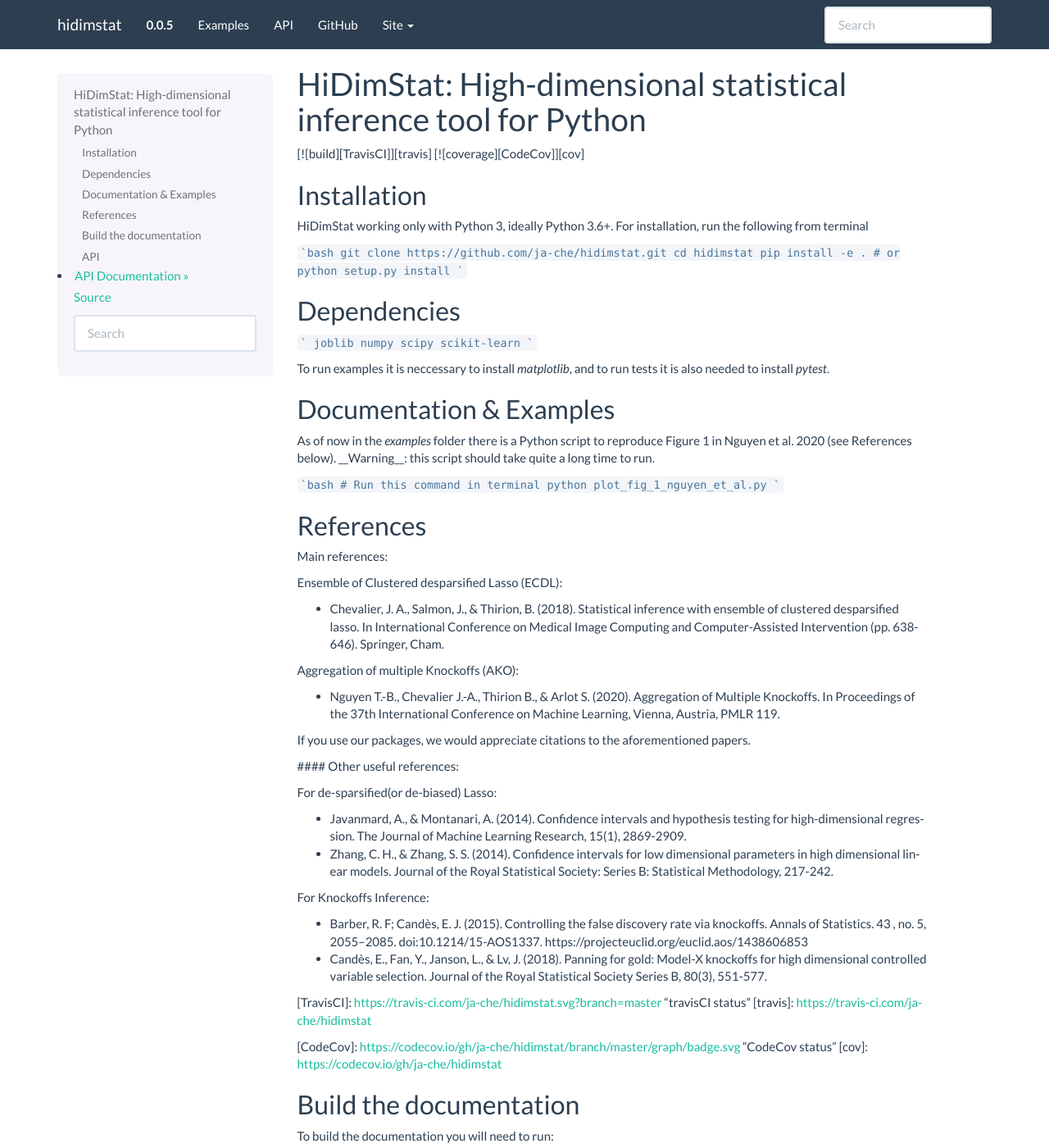
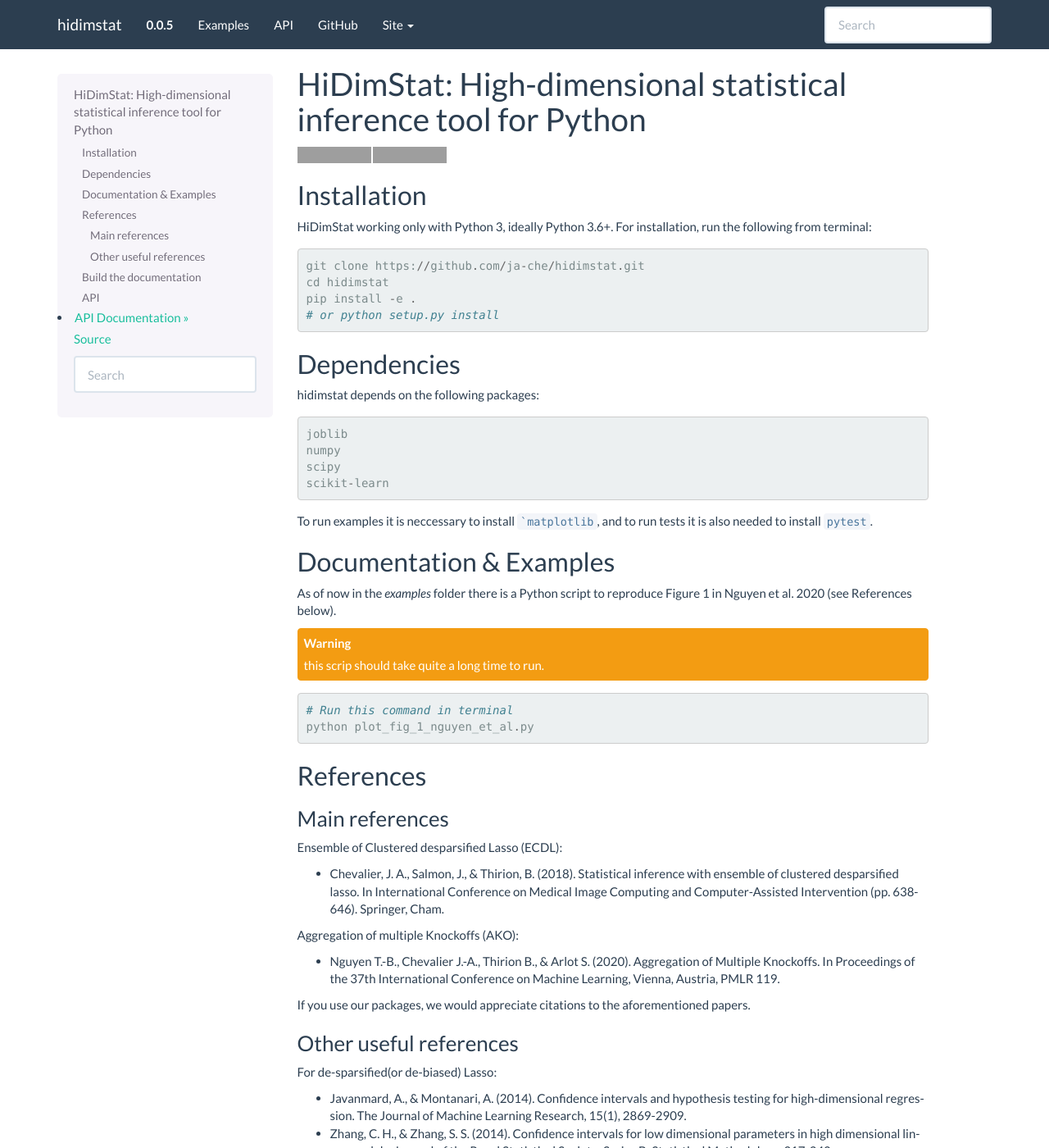
Before and after one commit to ja-che/hidimstat, a Sphinx documentation site: the page built from doc/index.rst, in a window 1280 px wide and 1400 px high. Shown: the whole window at 82% size. Built offline with Sphinx 7.4.7, drawn with Linux system fonts in a browser that asks for light colours; the version number is read from the project's files by our own code; grey boxes are pictures that could not be loaded.

Commit message:
pass alex

````diff
--- a/doc/conf.py
+++ b/doc/conf.py
@@ -192,15 +192,29 @@
      'Miscellaneous'),
 ]
 
+# -- Intersphinx configuration -----------------------------------------------
+
+intersphinx_mapping = {
+    'python': ('https://docs.python.org/3', None),
+    'numpy': ('https://numpy.org/devdocs', None),
+    'scipy': ('https://scipy.github.io/devdocs', None),
+    'matplotlib': ('https://matplotlib.org', None),
+    'sklearn': ('https://scikit-learn.org/stable', None),
+    'numba': ('https://numba.pydata.org/numba-doc/latest', None),
+    'joblib': ('https://joblib.readthedocs.io/en/latest', None),
+    'pandas': ('https://pandas.pydata.org/pandas-docs/stable', None),
+    'seaborn': ('https://seaborn.pydata.org/', None),
+}
+
 sphinx_gallery_conf = {
     'doc_module': ('hidimstat',),
-    # 'reference_url': dict(hidimstat=None),
+    'reference_url': dict(hidimstat=None),
     'examples_dirs': '../examples',
     'gallery_dirs': 'auto_examples',
-    'reference_url': {
-        'numpy': 'http://docs.scipy.org/doc/numpy-1.9.1',
-        'scipy': 'http://docs.scipy.org/doc/scipy-0.17.0/reference',
-    }
+    # 'reference_url': {
+    #     'numpy': 'http://docs.scipy.org/doc/numpy-1.9.1',
+    #     'scipy': 'http://docs.scipy.org/doc/scipy-0.17.0/reference',
+    # }
 }
 
 
--- a/doc/index.rst
+++ b/doc/index.rst
@@ -5,52 +5,56 @@
 
 HiDimStat: High-dimensional statistical inference tool for Python
 =================================================================
-[![build][TravisCI]][travis]  [![coverage][CodeCov]][cov]
+|Build Status| |codecov|
 
 Installation
 ------------
 
 HiDimStat working only with Python 3, ideally Python 3.6+. For installation,
-run the following from terminal
+run the following from terminal::
 
-```bash
-git clone https://github.com/ja-che/hidimstat.git
-cd hidimstat
-pip install -e .
-# or python setup.py install
-```
+  git clone https://github.com/ja-che/hidimstat.git
+  cd hidimstat
+  pip install -e .
+  # or python setup.py install
+
 
 Dependencies
 ------------
 
-```
-joblib
-numpy
-scipy
-scikit-learn
-```
+hidimstat depends on the following packages::
 
-To run examples it is neccessary to install `matplotlib`, and to run tests it
-is also needed to install `pytest`.
+  joblib
+  numpy
+  scipy
+  scikit-learn
+
+
+To run examples it is neccessary to install ```matplotlib``, and to run tests it
+is also needed to install ``pytest``.
 
 
 Documentation & Examples
 ------------------------
 
 As of now in the `examples` folder there is a Python script to reproduce Figure
-1 in Nguyen et al. 2020 (see References below). __Warning__: this script
-should take quite a long time to run.
+1 in Nguyen et al. 2020 (see References below).
 
-```bash
-# Run this command in terminal
-python plot_fig_1_nguyen_et_al.py
-```
+.. warning::
+
+  this scrip should take quite a long time to run.
+
+.. code-block::
+
+  # Run this command in terminal
+  python plot_fig_1_nguyen_et_al.py
+
 
 References
 ----------
 
-Main references:
-
+Main references
+~~~~~~~~~~~~~~~
 
 Ensemble of Clustered desparsified Lasso (ECDL):
 
@@ -67,7 +71,8 @@
 
 If you use our packages, we would appreciate citations to the aforementioned papers.
 
-#### Other useful references:
+Other useful references
+~~~~~~~~~~~~~~~~~~~~~~~
 
 For de-sparsified(or de-biased) Lasso:
 
@@ -89,13 +94,11 @@
   knockoffs for high dimensional controlled variable selection. Journal of the
   Royal Statistical Society Series B, 80(3), 551-577.
 
+.. |Build Status| image:: https://travis-ci.com/ja-che/hidimstat.svg?branch=master
+   :target: https://codecov.io/gh/ja-che/hidimstat
 
-[TravisCI]: https://travis-ci.com/ja-che/hidimstat.svg?branch=master "travisCI status"
-[travis]: https://travis-ci.com/ja-che/hidimstat
-
-[CodeCov]: https://codecov.io/gh/ja-che/hidimstat/branch/master/graph/badge.svg "CodeCov status"
-[cov]: https://codecov.io/gh/ja-che/hidimstat
-
+.. |codecov| image:: https://codecov.io/gh/ja-che/hidimstat/branch/master/graph/badge.svg
+   :target: https://codecov.io/gh/ja-che/hidimstat
 
 
 Build the documentation
@@ -103,7 +106,7 @@
 
 To build the documentation you will need to run:
 
-::
+.. code-block::
 
     pip install -U sphinx_gallery sphinx_bootstrap_theme
     cd doc
````
Also changed, not shown: doc/api.rst (+14 -1 lines), 1 other file.
